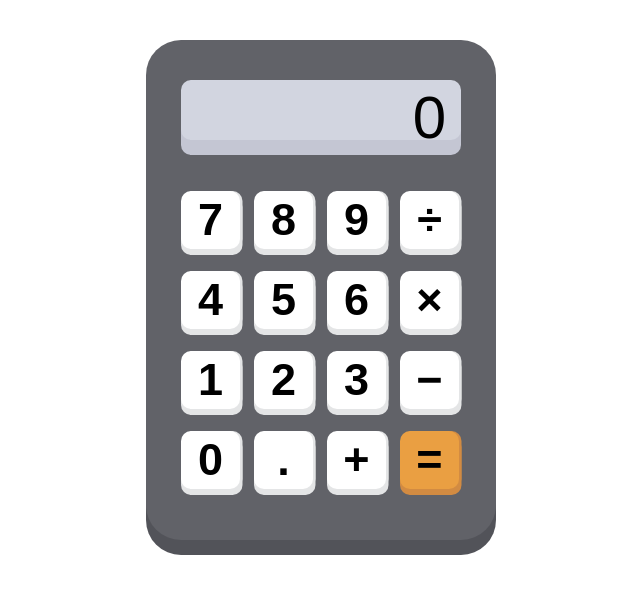
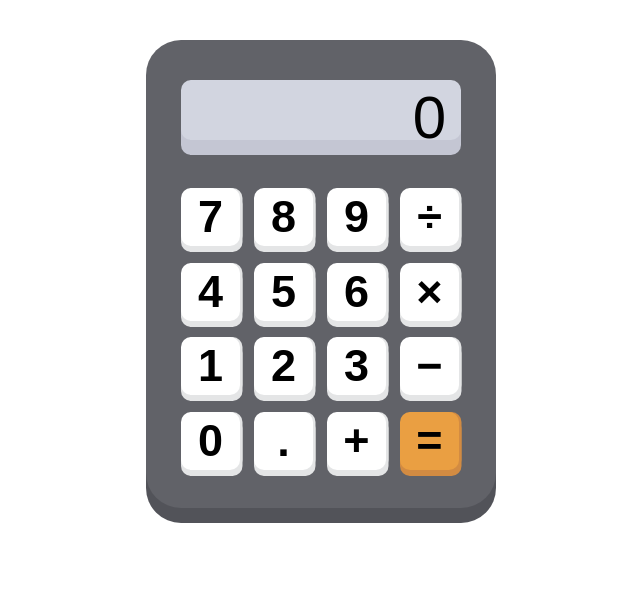
Before and after one commit to ux-finesse/frontend_calculator_project, a plain HTML site: page home.html in a window 1280 px wide. Shown: the whole page, without its empty margins (319-959 px from the left). Drawn offline with Linux system fonts and the light colour scheme; a web font is replaced by a local one.

Commit message:
Update Verification

```diff
--- a/styles.css
+++ b/styles.css
@@ -10,17 +10,18 @@ main{
     gap: 40px;
     justify-self: center;
     margin: 40px auto 0;
-    height: 500px;
+    height: 468px;
     width: 350px;
     background-color: #616268;
     border-radius: 35px;
-    padding: 40px 35px;
+    padding: 40px 35px 30px;
     box-shadow: 0px 15px 0px #525359;
 
 }
-.display{
+.display, .keyboard{
     width: 100%;
 }
+
 .output{
     display: flex;
     border-radius: 10px;
```
Also changed, not shown: googlea8c2ed17eea25e44.html (added, +1 -0 lines).
